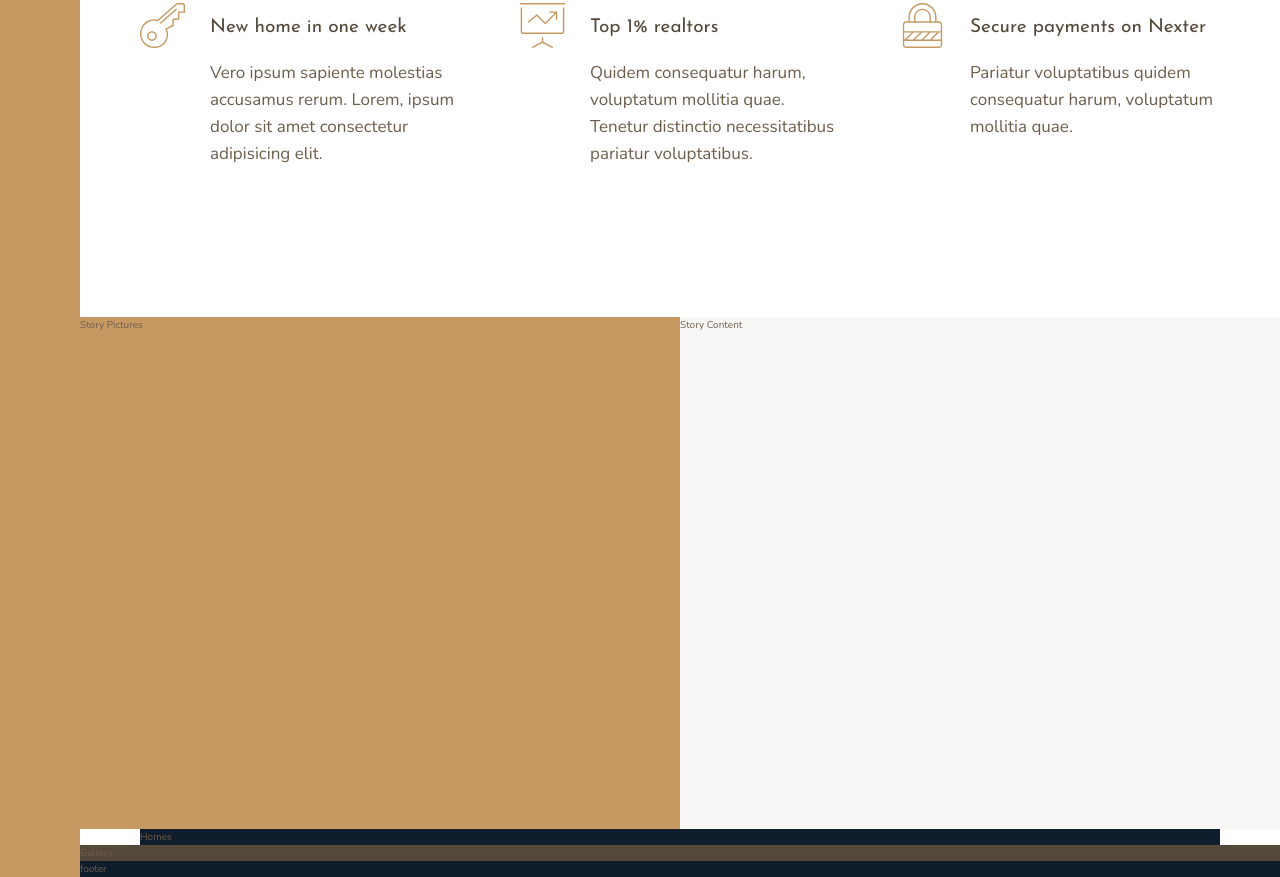
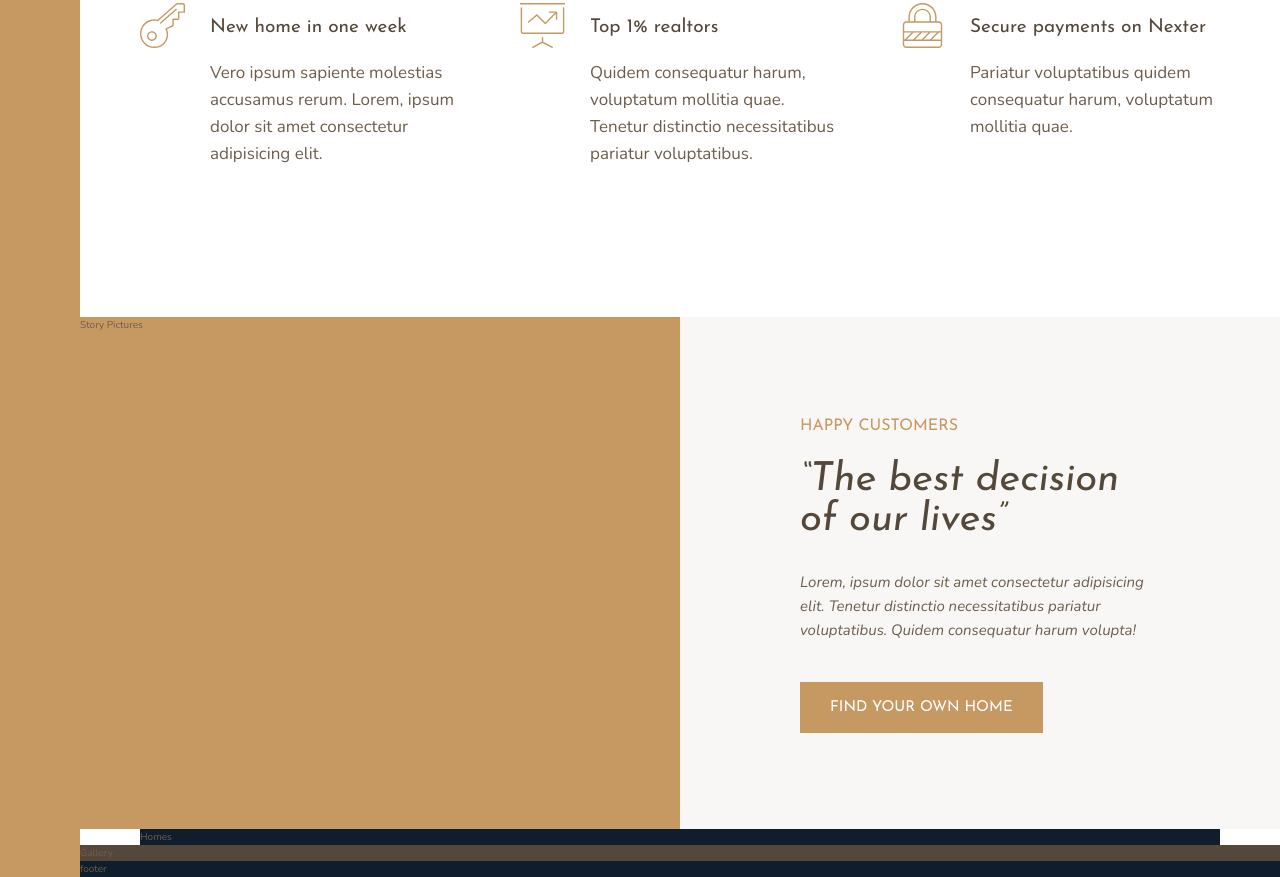
Before and after one commit to OskarAhl/nexter-css-grid, a website: page index.html in a window 1280 px wide. Shown: the part 991-1868 px from the top of the page. Drawn offline with nearby package versions, Linux system fonts and the light colour scheme.

Commit message:
setup basic story

```diff
--- a/index.html
+++ b/index.html
@@ -86,7 +86,12 @@
         </div>
 
         <div class="story__content">
-            Story Content
+            <h3 class="heading-3 mb-sm">Happy Customers</h3>
+            <h2 class="heading-2 heading-2--dark mb-md">&ldquo;The best decision of our lives&rdquo;</h2>
+            <p class="story__text">
+                Lorem, ipsum dolor sit amet consectetur adipisicing elit. Tenetur distinctio necessitatibus pariatur voluptatibus. Quidem consequatur harum volupta!
+            </p>
+            <button class="btn">Find your own home</button>
         </div>
 
         <section class="homes">
--- a/sass/_story.scss
+++ b/sass/_story.scss
@@ -7,5 +7,22 @@
     &__content {
         background-color: $color-grey-light-1;
         grid-column: col-start 5 / full-end;
+
+        padding: 6rem 12rem;
+        // center with flex - why ? layout is one dimensional
+        // display: flex;
+        // flex-direction: column;
+        // justify-content: center;
+        // align-items: flex-start;
+
+        display: grid;
+        align-content: center;
+        justify-items: start;
+    }
+
+    &__text {
+        font-size: 1.5rem;
+        font-style: italic;
+        margin-bottom: 4rem;
     }
 }
--- a/sass/_typography.scss
+++ b/sass/_typography.scss
@@ -9,10 +9,19 @@
 
 .heading-2 {
     @extend %heading;
+    font-size: 4rem;
+    font-style: italic;
+    line-height: 1;
+
+    &--light { color: $color-grey-light-1; }
+    &--dark { color: $color-grey-dark-1; }
 }
 
 .heading-3 {
     @extend %heading;
+    font-size: 1.6rem;
+    color: $color-primary;
+    text-transform: uppercase;
 }
 
 .heading-4 {
@@ -22,3 +31,25 @@
     &--light { color: $color-grey-light-1; }
     &--dark { color: $color-grey-dark-1; }
 }
+
+.btn {
+    background-color: $color-primary;
+    color: #fff;
+    border: none;
+    border-radius: 0;
+    font-family: $font-display;
+    font-size: 1.5rem;
+    text-transform: uppercase;
+    padding: 1.8rem 3rem;
+    cursor: pointer;
+    transition: all .2s;
+
+    &:hover {
+        background-color: $color-primary-dark;
+    }
+}
+
+.mb-sm { margin-bottom: 2rem; }
+.mb-md { margin-bottom: 3rem; }
+.mb-lg { margin-bottom: 4rem; }
+.mb-hg { margin-bottom: 8zrem; }
```
Also changed, not shown: css/style.css.
